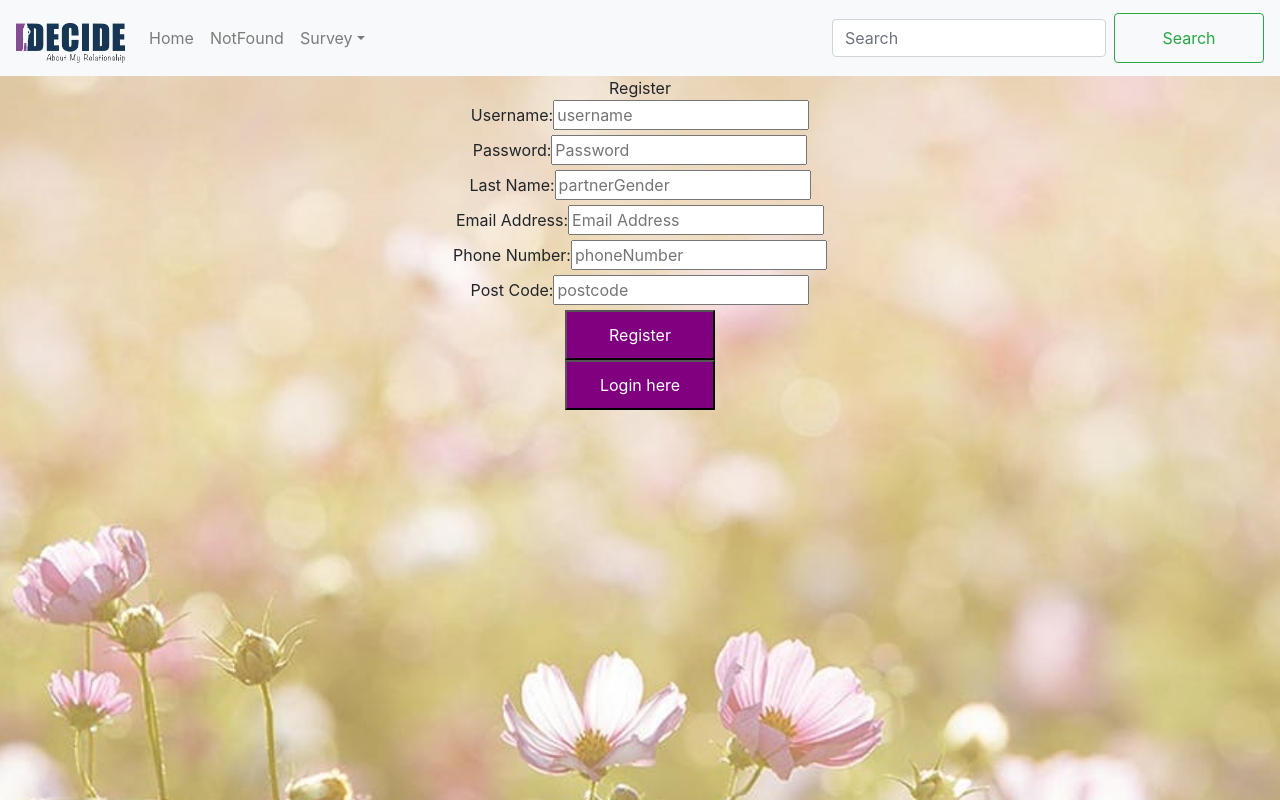
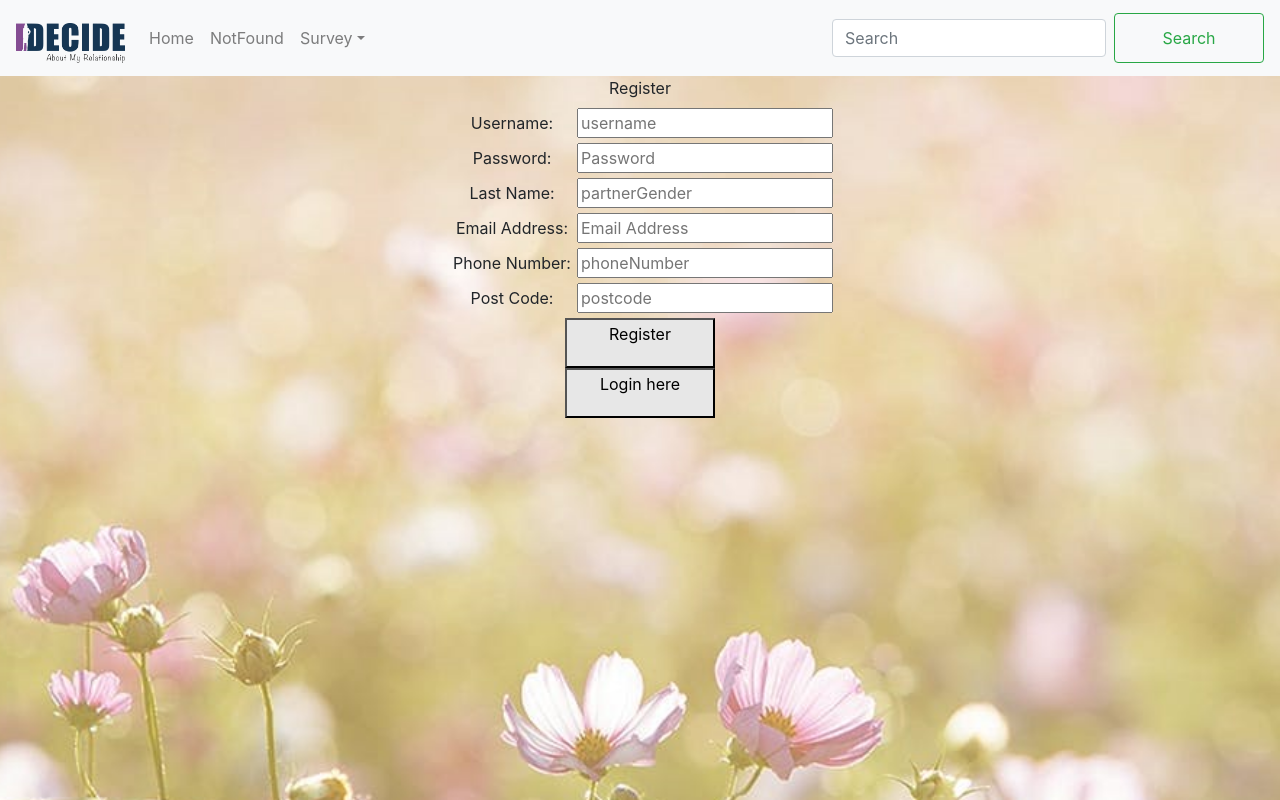
Before and after one commit to ccarner/SWEN90013-2020-ID, a React (Create React App) app in the folder frontend/idecide/: page /loginComponent/registerPage in a window 1280 px wide. Built offline with nearby package versions, Linux system fonts and the light colour scheme.

Commit message:
alignment form elements

```diff
--- a/frontend/idecide/src/index.css
+++ b/frontend/idecide/src/index.css
@@ -1,8 +1,6 @@
-
-
-.App{
+.App {
   text-align: center;
-  background-image: url('./images/homeBackground.png');
+  background-image: url("./images/homeBackground.png");
   position: fixed;
   max-width: 100%;
   min-width: 100%;
@@ -12,24 +10,54 @@
   background-position: center;
 }
 
-button{
+button:hover {
+  background-color: purple;
+}
+
+button {
   height: 50px;
   width: 150px;
-  background-color: purple;
-  color: white;
+  text-align: justify;
+  background-color: #e7e7e7;
+  font-style: normal;
+  text-align: center;
+  padding-bottom: 20px;
+  transition-duration: 0.4s;
+  cursor: pointer;
+
+  font-family: Cambria, Cochin, Georgia, Times, "Times New Roman", serif;
 }
-
 
 body {
   margin: 0;
-  font-family: -apple-system, BlinkMacSystemFont, 'Segoe UI', 'Roboto', 'Oxygen',
-    'Ubuntu', 'Cantarell', 'Fira Sans', 'Droid Sans', 'Helvetica Neue',
+  font-family: -apple-system, BlinkMacSystemFont, "Segoe UI", "Roboto", "Oxygen",
+    "Ubuntu", "Cantarell", "Fira Sans", "Droid Sans", "Helvetica Neue",
     sans-serif;
   -webkit-font-smoothing: antialiased;
   -moz-osx-font-smoothing: grayscale;
 }
 
 code {
-  font-family: source-code-pro, Menlo, Monaco, Consolas, 'Courier New',
+  font-family: source-code-pro, Menlo, Monaco, Consolas, "Courier New",
     monospace;
 }
+
+div.header {
+  height: 2em;
+  position: relative;
+  display: block;
+  margin-left: auto;
+  margin-right: auto;
+}
+
+div.form {
+  display: block;
+  margin-left: auto;
+  margin-right: auto;
+}
+
+label {
+  font: bold;
+  width: 130px;
+  display: inline;
+}
```
